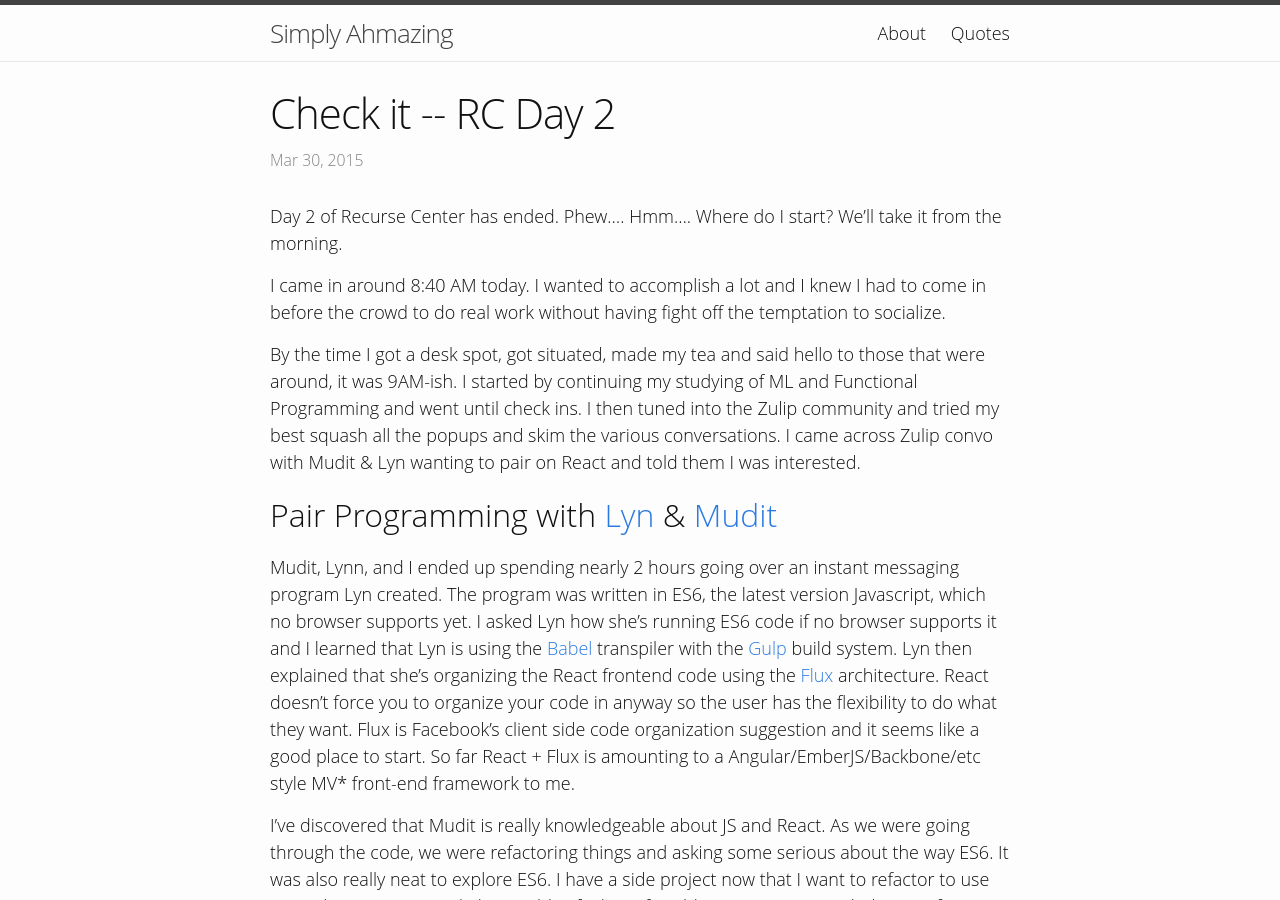
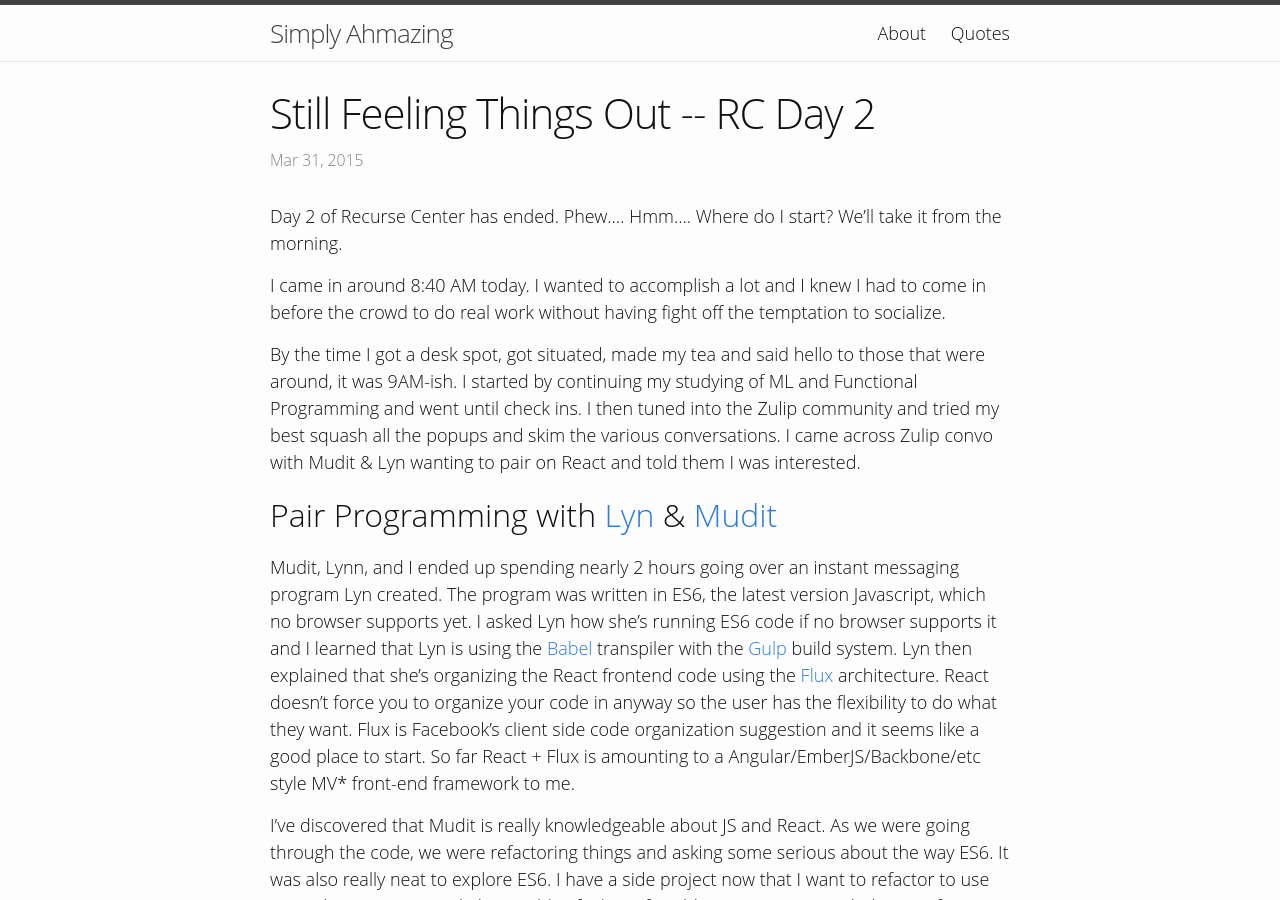
Before and after one commit to icco/simplyahmazing.github.io, a Jekyll site: the page built from _posts/2105-03-31-check-it.md, in a window 1280 px wide and 900 px high. Built offline with Jekyll 4.4.1, drawn with Linux system fonts in a browser that asks for light colours.

Commit message:
fixes post header data

```diff
--- a/_posts/2105-03-31-check-it.md
+++ b/_posts/2105-03-31-check-it.md
@@ -1,7 +1,7 @@
 ---
 layout: post
-title:  "Check it -- RC Day 2"
-date:   2015-03-30 23:47:20
+title:  "Still Feeling Things Out -- RC Day 2"
+date:   2015-03-31 23:47:20
 categories: writing "hacker school" "recurse center"
 ---
 
```
